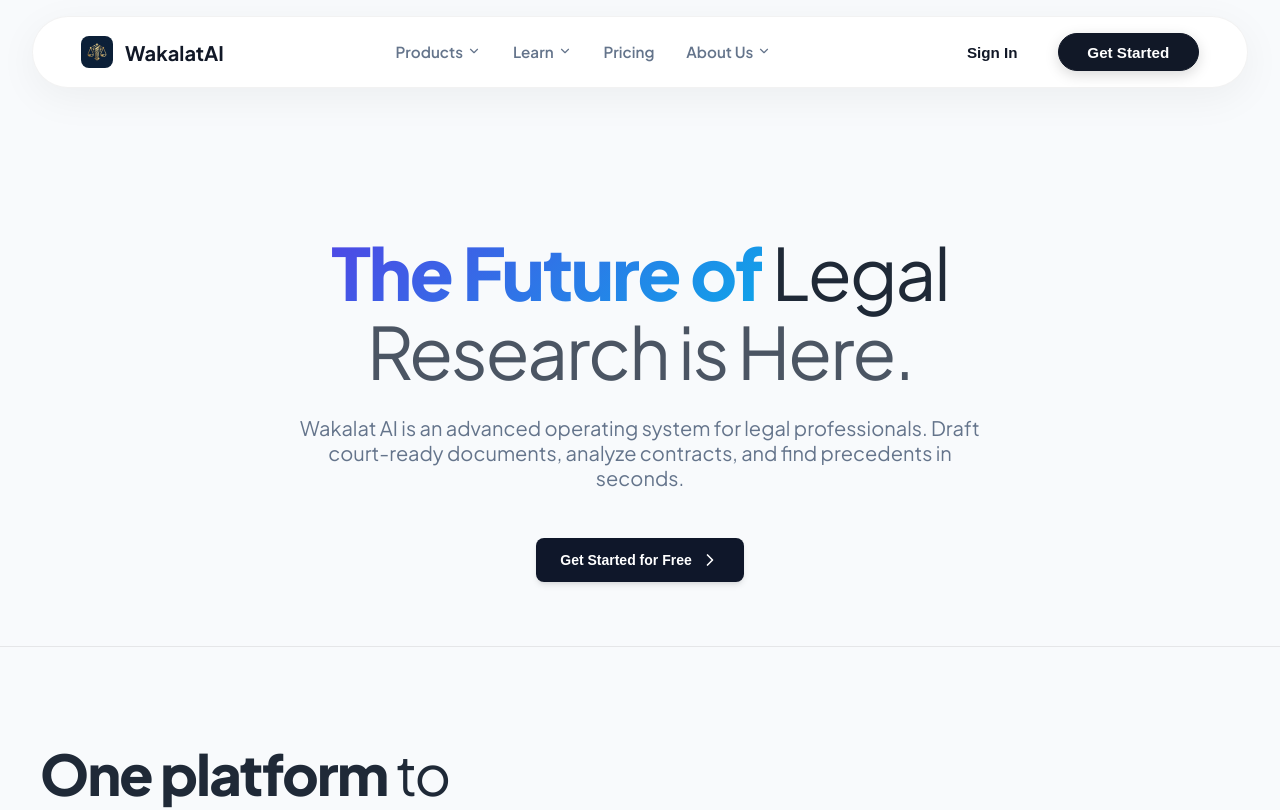
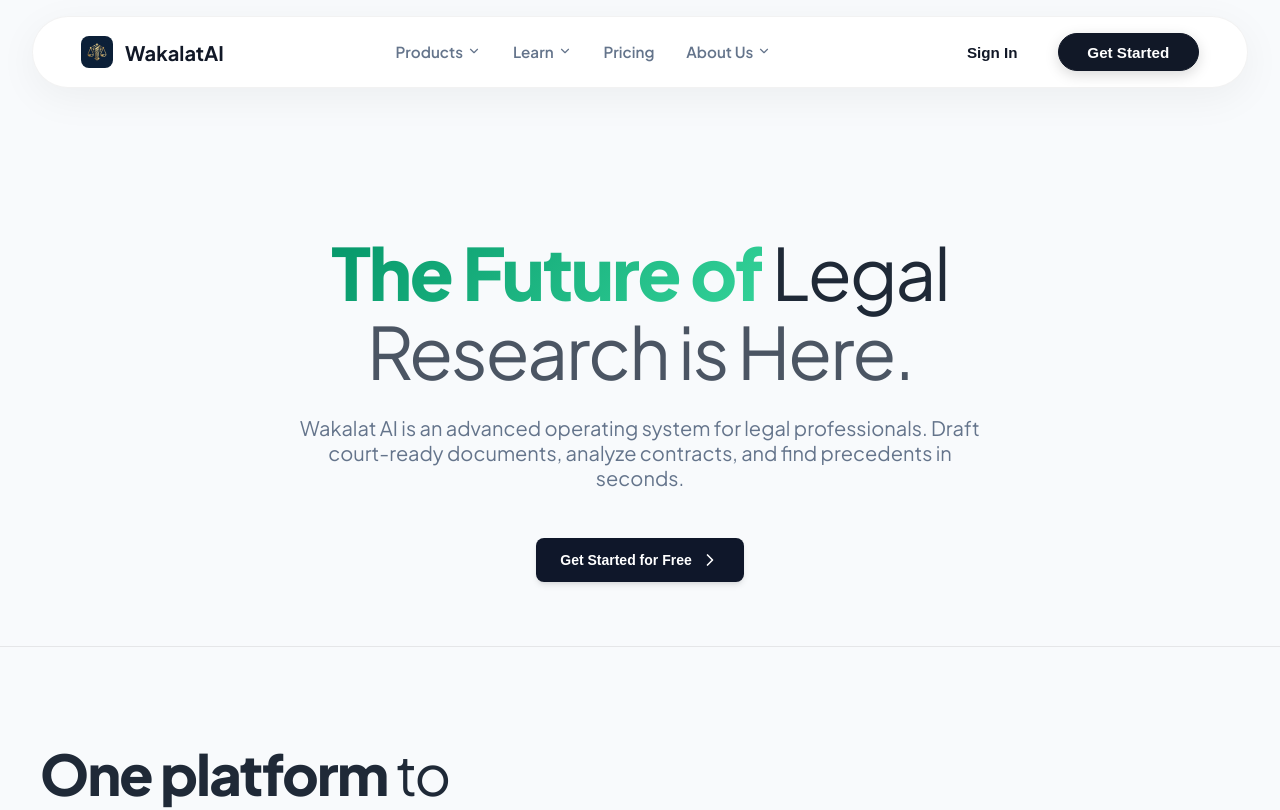
Before and after one commit to nknitishsingh94/Legel_AI, a React (Vite) app in the folder frontend/: page / in a window 1280 px wide. Shown: the top 810 px of the page. Built offline with nearby package versions, Linux system fonts and the light colour scheme; no server answers; the database is empty.

Commit message:
style: change landing page hero gradient to emerald green

```diff
--- a/frontend/src/components/LandingPage.jsx
+++ b/frontend/src/components/LandingPage.jsx
@@ -56,7 +56,7 @@
       <header className="hero-section animate-slide-up" style={{ animationDelay: '0.1s' }}>
         <h1 style={{ fontSize: '4.5rem', lineHeight: 1.1, letterSpacing: '-0.03em', marginBottom: '1.5rem', textAlign: 'center' }}>
           <span style={{ fontWeight: 800, display: 'block' }}>
-            <span style={{ background: 'linear-gradient(135deg, #4f46e5, #0ea5e9)', WebkitBackgroundClip: 'text', WebkitTextFillColor: 'transparent' }}>The Future of</span>
+            <span style={{ background: 'linear-gradient(135deg, #059669, #34d399)', WebkitBackgroundClip: 'text', WebkitTextFillColor: 'transparent' }}>The Future of</span>
             <span style={{ fontWeight: 400, color: '#1f2937' }}> Legal</span>
           </span>
           <span style={{ fontWeight: 400, color: '#4b5563', display: 'block' }}>Research is Here.</span>
```
